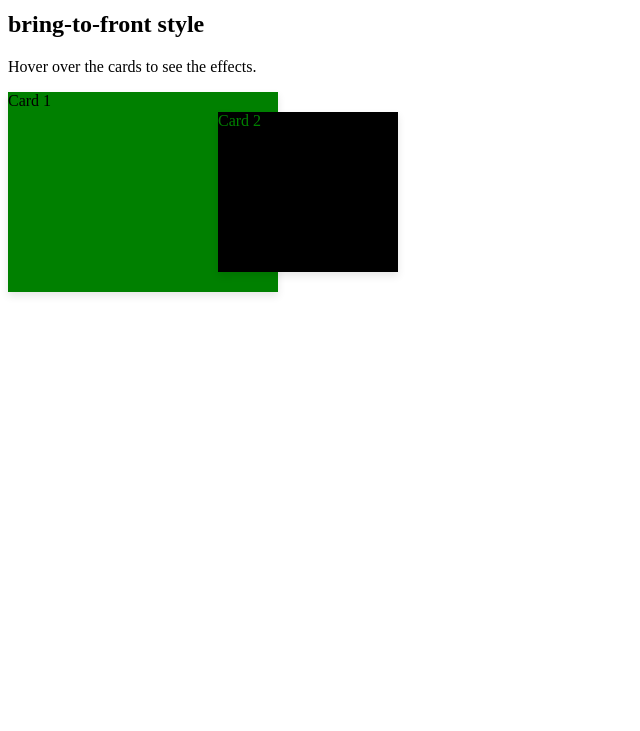
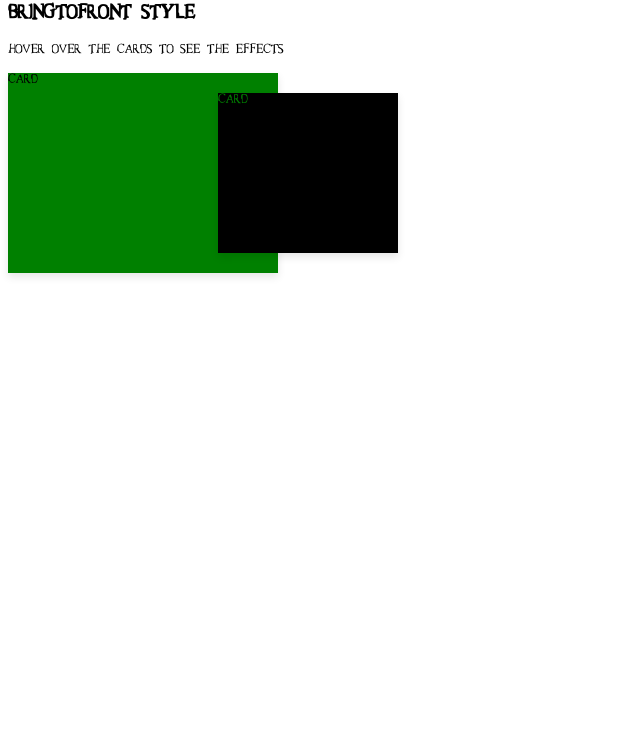
Before and after one commit to houseOftaz/css_animation, a plain HTML site: page index.html in a window 1280 px wide. Shown: the part 69-800 px from the top of the page, without its empty margins (0-640 px from the left). Drawn offline with Linux system fonts and the light colour scheme.

Commit message:
add a not so sexy matrix police

```diff
--- a/bring-to-front.css
+++ b/bring-to-front.css
@@ -1,3 +1,14 @@
+@font-face {
+  font-family: "Matrix";
+  src: url("/polices/matrix.ttf") format("truetype");
+  font-weight: normal;
+  font-style: normal;
+}
+
+body {
+  font-family: "Matrix", sans-serif;
+}
+
 .card-container {
   position: relative;
   width: 300px;
```
Also changed, not shown: polices/matrix.ttf (added).
